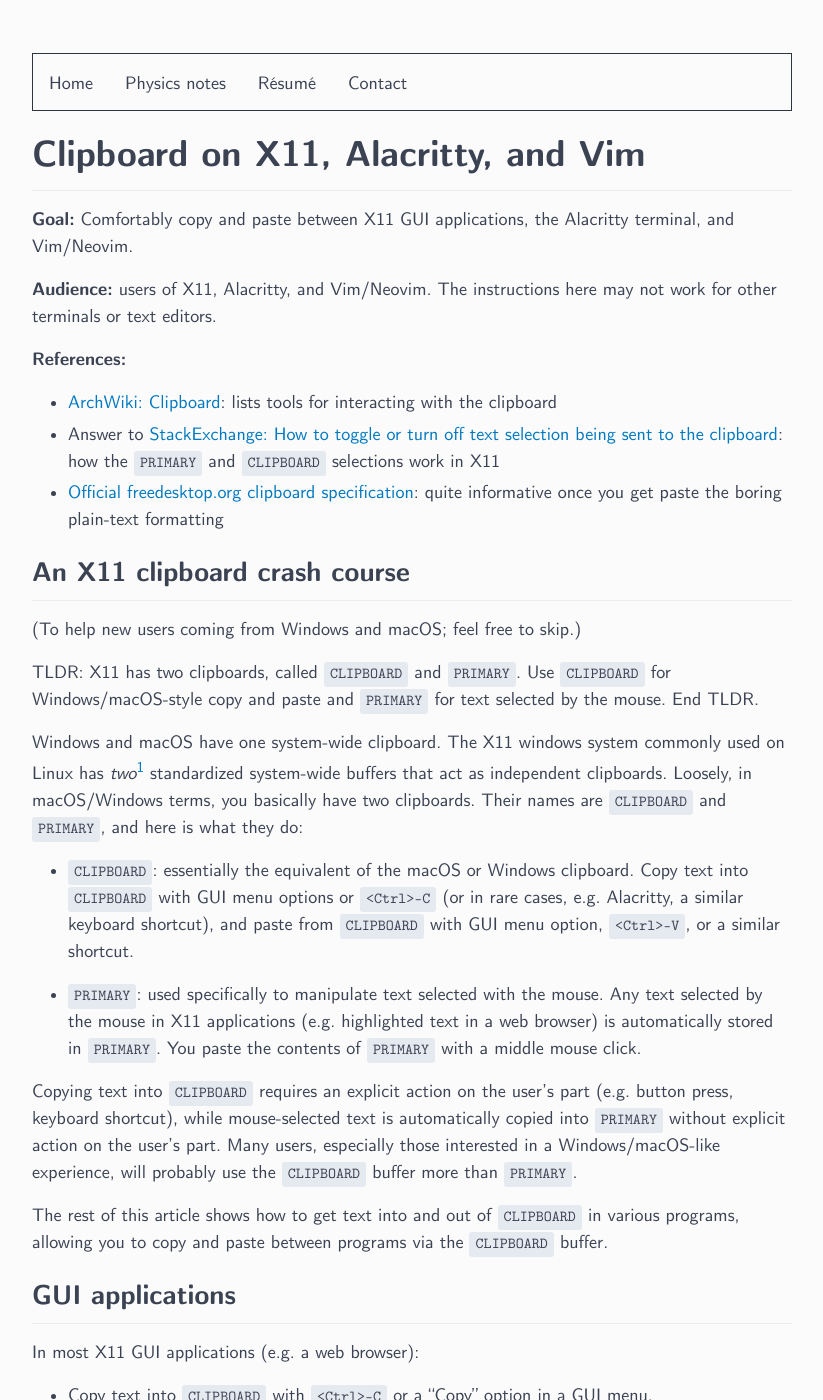
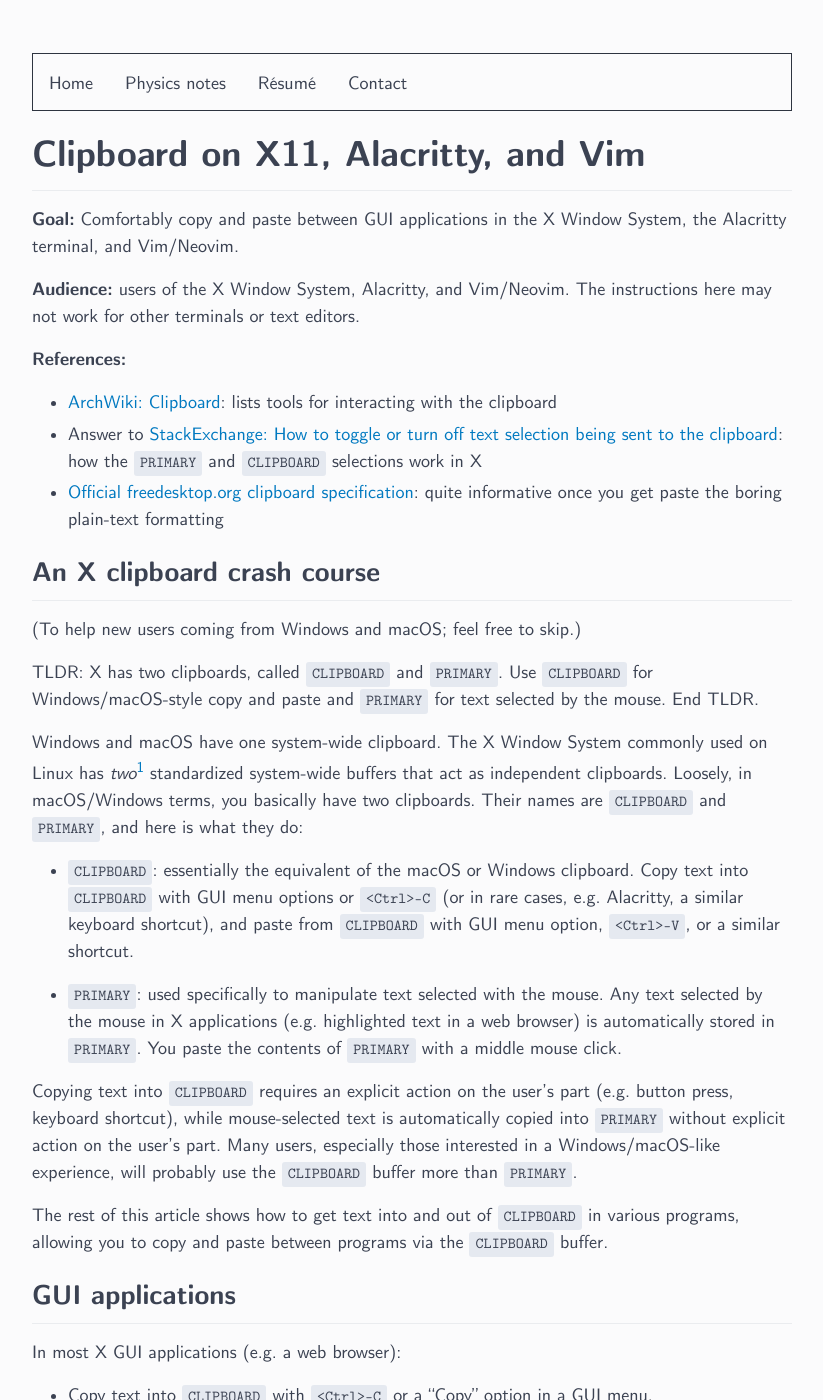
Before and after one commit to ejmastnak/ejmastnak.github.io, a Jekyll site: the page built from notes/arch/basics/copy-paste.md, in a window 1280 px wide and 1400 px high. Shown: the whole window, without its empty margins (228-1051 px from the left). Built offline with Jekyll 4.4.1, drawn with Linux system fonts in a browser that asks for light colours; some of the changed text lies outside the part shown.

Commit message:
Make some non-consequential clarifications

````diff
--- a/notes/arch/basics/copy-paste.md
+++ b/notes/arch/basics/copy-paste.md
@@ -4,37 +4,37 @@ title: Copy and Paste on Alacritty, tmux, and Vim
 
 # Clipboard on X11, Alacritty, and Vim
 
-**Goal:** Comfortably copy and paste between X11 GUI applications, the Alacritty terminal, and Vim/Neovim.
+**Goal:** Comfortably copy and paste between GUI applications in the X Window System, the Alacritty terminal, and Vim/Neovim.
 
-**Audience:** users of X11, Alacritty, and Vim/Neovim.
+**Audience:** users of the X Window System, Alacritty, and Vim/Neovim.
 The instructions here may not work for other terminals or text editors.
 
 **References:**
 - [ArchWiki: Clipboard](https://wiki.archlinux.org/title/Clipboard): lists tools for interacting with the clipboard
-- Answer to [StackExchange: How to toggle or turn off text selection being sent to the clipboard](https://unix.stackexchange.com/a/213843): how the `PRIMARY` and `CLIPBOARD` selections work in X11
+- Answer to [StackExchange: How to toggle or turn off text selection being sent to the clipboard](https://unix.stackexchange.com/a/213843): how the `PRIMARY` and `CLIPBOARD` selections work in X
 - [Official freedesktop.org clipboard specification](https://specifications.freedesktop.org/clipboards-spec/clipboards-latest.txt): quite informative once you get paste the boring plain-text formatting
 
 <!-- For Vim clipboard configuration, see [this StackExchange answer](https://vi.stackexchange.com/a/96). -->
 
-## An X11 clipboard crash course
+## An X clipboard crash course
 
 (To help new users coming from Windows and macOS; feel free to skip.)
 
-TLDR: X11 has two clipboards, called `CLIPBOARD` and `PRIMARY`. Use `CLIPBOARD` for Windows/macOS-style copy and paste and `PRIMARY` for text selected by the mouse.
+TLDR: X has two clipboards, called `CLIPBOARD` and `PRIMARY`. Use `CLIPBOARD` for Windows/macOS-style copy and paste and `PRIMARY` for text selected by the mouse.
 End TLDR.
 
 Windows and macOS have one system-wide clipboard.
-The X11 windows system commonly used on Linux has *two*[^1] standardized system-wide buffers that act as independent clipboards.
+The X Window System commonly used on Linux has *two*[^1] standardized system-wide buffers that act as independent clipboards.
 Loosely, in macOS/Windows terms, you basically have two clipboards.
 Their names are `CLIPBOARD` and `PRIMARY`, and here is what they do:
 
-[^1]: Technically there are three X11 clipboard-like buffers---`CLIPBOARD`, `PRIMARY`, and `SECONDARY`, but the `SECONDARY` buffer is rarely used.
+[^1]: Technically there are three X clipboard-like buffers---`CLIPBOARD`, `PRIMARY`, and `SECONDARY`, but the `SECONDARY` buffer is rarely used.
 
 - `CLIPBOARD`: essentially the equivalent of the macOS or Windows clipboard.
   Copy text into `CLIPBOARD` with GUI menu options or `<Ctrl>-C` (or in rare cases, e.g. Alacritty, a similar keyboard shortcut), and paste from `CLIPBOARD` with GUI menu option, `<Ctrl>-V`, or a similar shortcut.
 
 - `PRIMARY`: used specifically to manipulate text selected with the mouse.
-  Any text selected by the mouse in X11 applications (e.g. highlighted text in a web browser) is automatically stored in `PRIMARY`.
+  Any text selected by the mouse in X applications (e.g. highlighted text in a web browser) is automatically stored in `PRIMARY`.
   You paste the contents of `PRIMARY` with a middle mouse click.
 
 Copying text into `CLIPBOARD` requires an explicit action on the user's part (e.g. button press, keyboard shortcut), while mouse-selected text is automatically copied into `PRIMARY` without explicit action on the user's part.
@@ -44,7 +44,7 @@ The rest of this article shows how to get text into and out of `CLIPBOARD` in va
 
 ## GUI applications
 
-In most X11 GUI applications (e.g. a web browser):
+In most X GUI applications (e.g. a web browser):
 
 - Copy text into `CLIPBOARD` with `<Ctrl>-C` or a "Copy" option in a GUI menu.
 - Paste text stored in `CLIPBOARD` with `<Ctrl>-V` or "Paste" menu option.
@@ -53,7 +53,7 @@ In most X11 GUI applications (e.g. a web browser):
 
 For users with default key bindings...
 
-- Copy text into `CLIPBOARD` with `<Ctrl>-<Shift>-C` (and not `<Ctrl>-C` like most other X11 applications).
+- Copy text into `CLIPBOARD` with `<Ctrl>-<Shift>-C` (and not `<Ctrl>-C` like most other X applications).
   Alacritty intentionally avoids `<Ctrl>-C` for copying because `<Ctrl>-C` is nearly universally used to send the interrupt signal `SIGINT` to programs in the shell.
 
 - Paste text stored in `CLIPBOARD` with `<Ctrl>-<Shift>-V` (and not `<Ctrl>-V`)
@@ -100,7 +100,7 @@ Here's what a typical user needs to know:
     - OK: Clipboard tool found: xclip
   ```
 
-- **Vim users:** your version of Vim must be compiled with the `+X11` and `+clipboard` features to properly interact with the X11 `CLIPBOARD` and `PRIMARY` selections.
+- **Vim users:** your version of Vim must be compiled with the `+X11` and `+clipboard` features to properly interact with the X `CLIPBOARD` and `PRIMARY` selections.
   You can check this by running `vim --version` on a command line; the output should show `+X11` and `+clipboard`.
   If `vim --version` shows `-X11` or `-clipboard`, you need a new version of Vim.
   You could either compile from source with the desired features or use the following workaround:
@@ -115,7 +115,7 @@ Here's what a typical user needs to know:
 
 Suggested prerequisite knowledge:
 
-- The difference between X11's `CLIPBOARD` and `PRIMARY` selections (scroll up and read [An X11 clipboard crash course](#an-x11-clipboard-crash-course) for a refresher.)
+- The difference between X's `CLIPBOARD` and `PRIMARY` selections (scroll up and read [An X11 clipboard crash course](#an-x11-clipboard-crash-course) for a refresher.)
 - What Vim registers are and how to use them---a sentence like "use `"ayiw` to yank a word into the `a` register"  or "use `"bp` to paste the contents of the `b` register" should make sense to you.
   If needed, I suggest taking a 20-minute detour and learning about registers; a good place to start might be Brian Storti's [Vim registers: The basics and beyond](https://www.brianstorti.com/vim-registers/), then moving on to the official documentation in `:help registers`
 
@@ -134,7 +134,7 @@ You have three choices---in your `vimrc` or `init.vim`...
 
 1. Set `clipboard=unnamed,unnamedplus` to make Vim's yank, delete, and change operations copy into both `+` and `*`, and make the put operations paste from `+`.
 
-That should be it---Vim's native yank/delete/change/put operations should now interact with the X11 `CLIPBOARD` and `PRIMARY` selections.
+That should be it---Vim's native yank/delete/change/put operations should now interact with the X `CLIPBOARD` and `PRIMARY` selections.
 For documentation of `unnamed` and `unnamedplus` see `:help 'clipboard'` (make sure to include the single quotes!).
 For more Vim-related copy/paste documentation than a typical user would ever want to read, check out `:help 'clipboard'`, `:help registers`, `:help quoteplus`, and `:help quotestar`.
 
````
Also changed, not shown: notes/arch/media/playerctl.md (+1 -2 lines).
